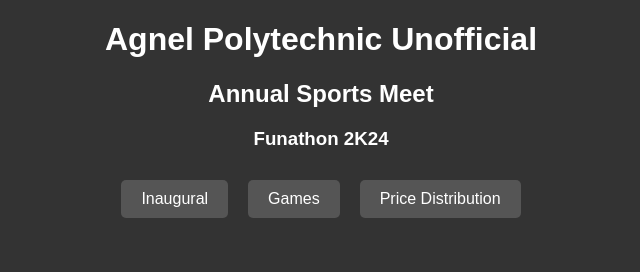
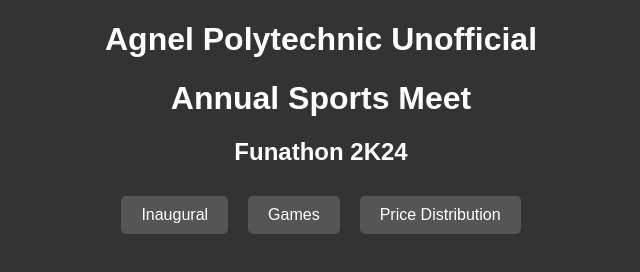
Before and after one commit to nathanlobo/APV-Gymkhana, a plain HTML site: page index.html in a window 1280 px wide. Shown: the whole page, without its empty margins (319-959 px from the left). Drawn offline with Linux system fonts and the light colour scheme.

Commit message:
Update index.html

```diff
--- a/index.html
+++ b/index.html
@@ -8,8 +8,8 @@
 </head>
 <body>
    	<h1>Agnel Polytechnic Unofficial</h1>
-	<h2>Annual Sports Meet<h2/>
-	<h3>Funathon 2K24<h3/>
+	<h1>Annual Sports Meet<h1/>
+	<h2>Funathon 2K24<h2/>
     <div class="button-container">
         <a href=""><button>Inaugural</button><a/>
         <a href="games.html"><button>Games</button><a/>
```
